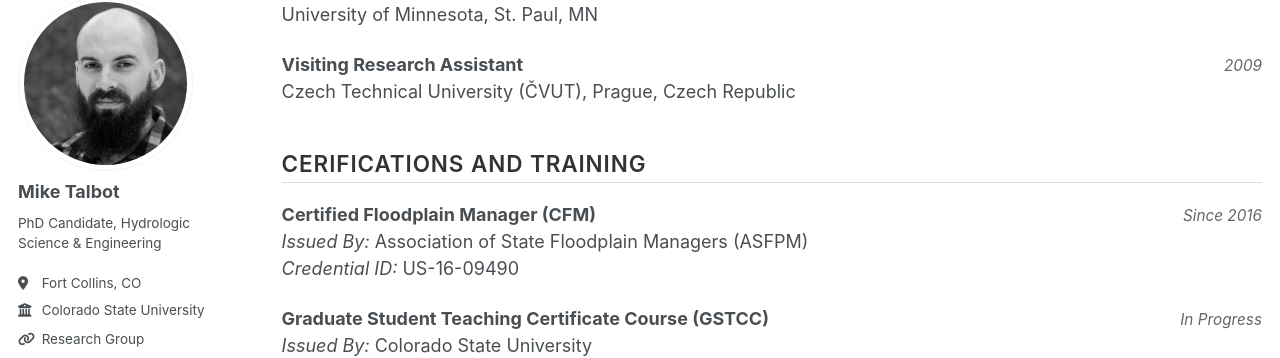
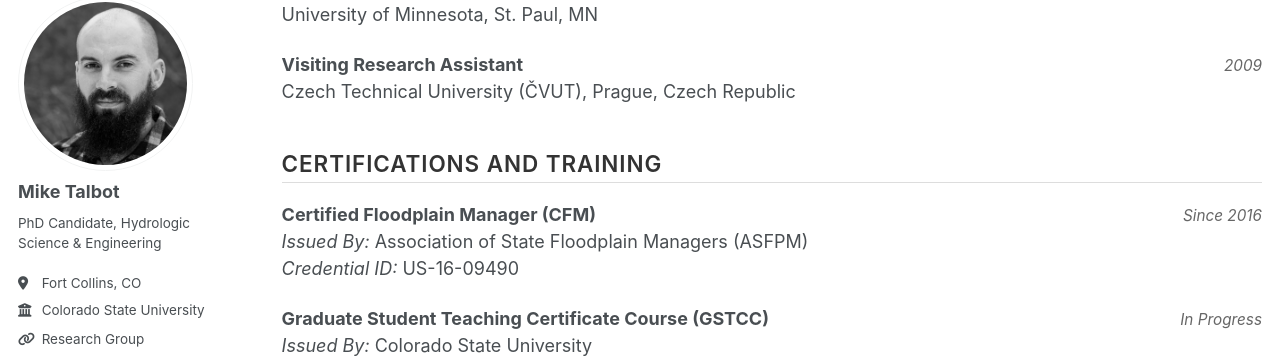
Before and after one commit to realmiketalbot/realmiketalbot.github.io, a Jekyll site: the page built from _pages/cv.md, in a window 1280 px wide and 900 px high, scrolled down 910 px. Shown: the part 110-468 px from the top of the window. Built offline with Jekyll 4.4.1, drawn with Linux system fonts in a browser that asks for light colours; some web fonts are replaced; a script that is not in the unit is left out; comment, search, counter and statistics services are not loaded.

Commit message:
Fix typo in 'Certifications'

```diff
--- a/_pages/cv.md
+++ b/_pages/cv.md
@@ -96,7 +96,7 @@ redirect_from:
   Czech Technical University (ČVUT), Prague, Czech Republic
 </div>
 
-<h2 class="cv-section-header">Cerifications and Training</h2>
+<h2 class="cv-section-header">Certifications and Training</h2>
 
 <div class="cv-entry">
   <div class="cv-row">
```
